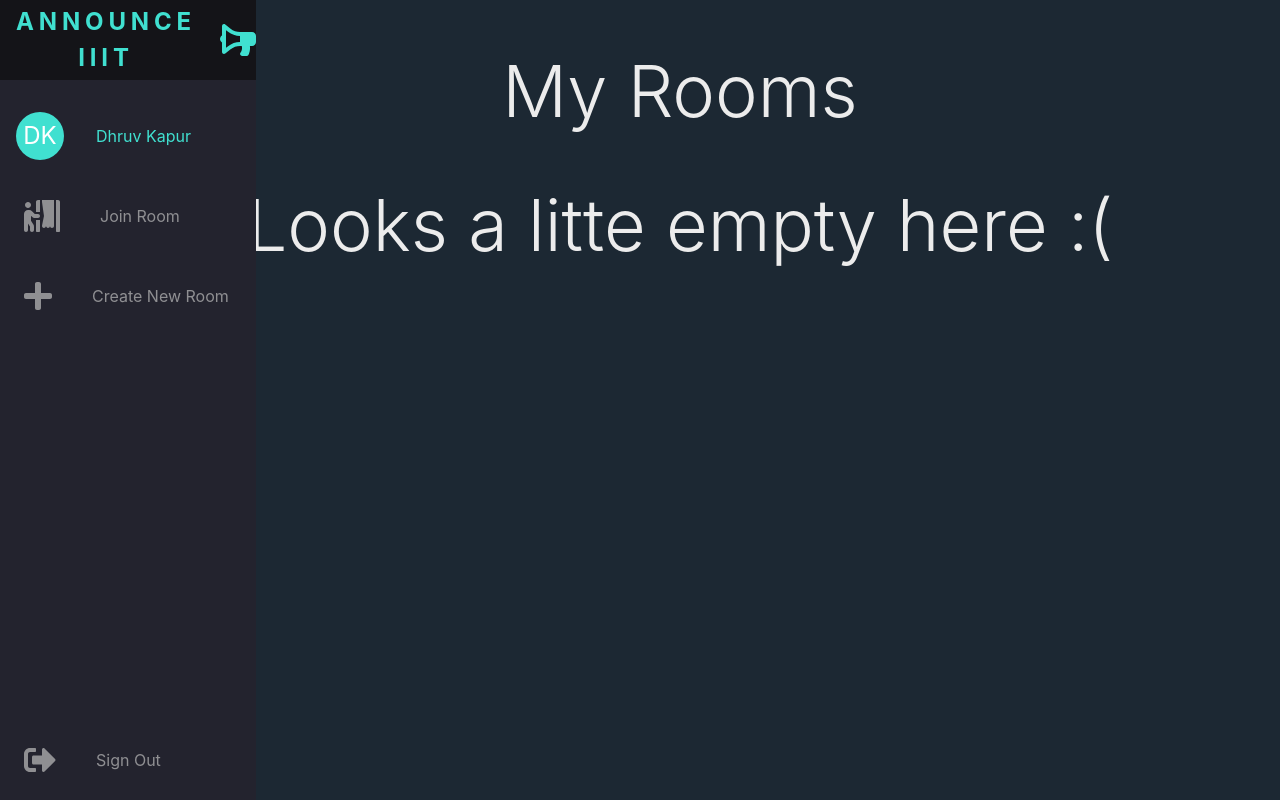
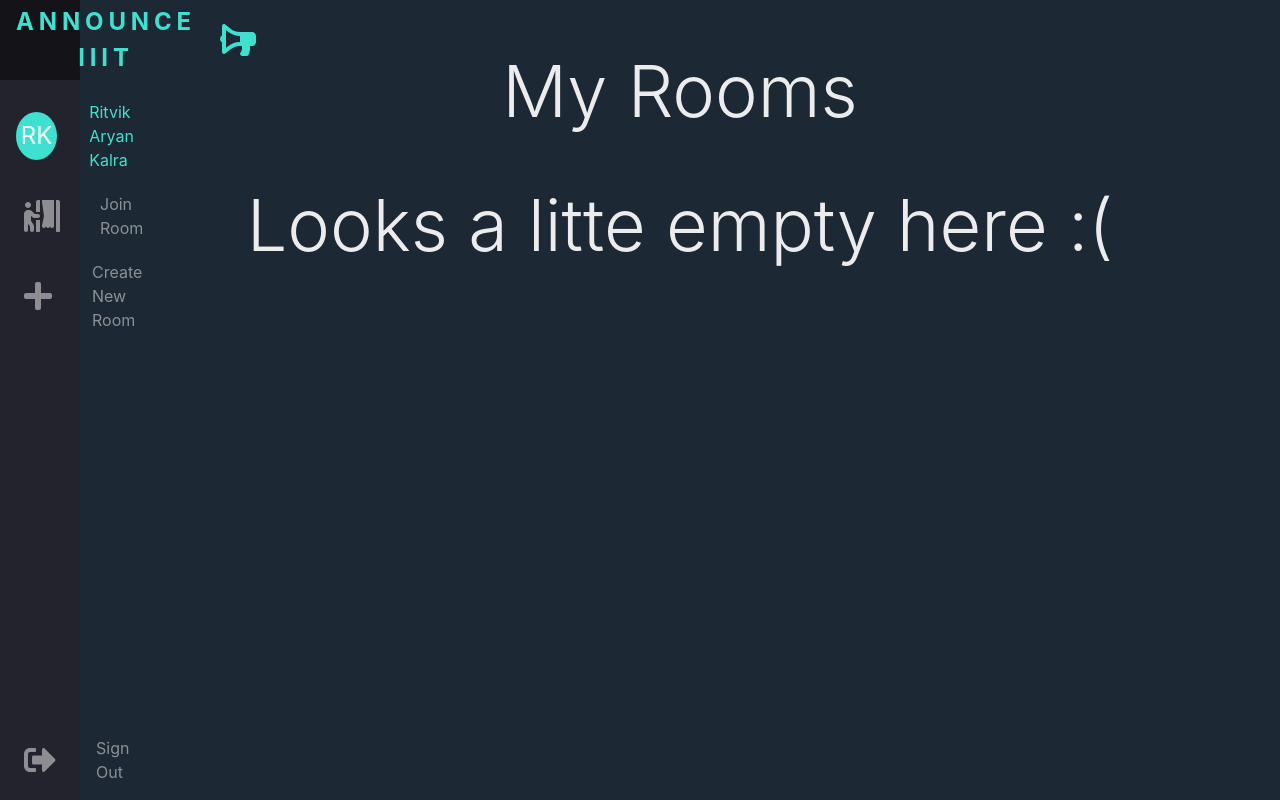
Before and after one commit to HackathonUG2k19/AlphaQ, a React (Create React App) app: page / in a window 1280 px wide. Built offline with nearby package versions, Linux system fonts and the light colour scheme.

Commit message:
Changed username and fixed post date

```diff
--- a/src/components/layout/Sidebar/SignedInLinks.js
+++ b/src/components/layout/Sidebar/SignedInLinks.js
@@ -9,8 +9,8 @@ const SignedOutLinks = () => {
         <React.Fragment>
             <li className='r-nav-item'>
                 <Link to='/' className='r-nav-avatar'>
-                    <button className='avatar'>DK</button>
-                    <span className='r-link-text'>Dhruv Kapur</span>
+                    <button className='avatar'>RK</button>
+                    <span className='r-link-text'>Ritvik Aryan Kalra</span>
                 </Link>
             </li>
             <li className='r-nav-item'>
--- a/src/store/reducers/eventReducer.js
+++ b/src/store/reducers/eventReducer.js
@@ -57,7 +57,7 @@ const projectReducer = (state = initState, action) => {
             let thisRoomEvents = state[action.event.roomID];
             if (!thisRoomEvents)
                 thisRoomEvents = [];
-            thisRoomEvents.push({ ...action.event, id: v4(), author: "Ritvik Aryan Kalra", postDate: "06/03/2020" });
+            thisRoomEvents.push({ ...action.event, id: v4(), author: "Ritvik Aryan Kalra", postDate: "24/05/2020" });
             return { ...state, [action.event.roomID]: thisRoomEvents };
         default:
             return state;
```
